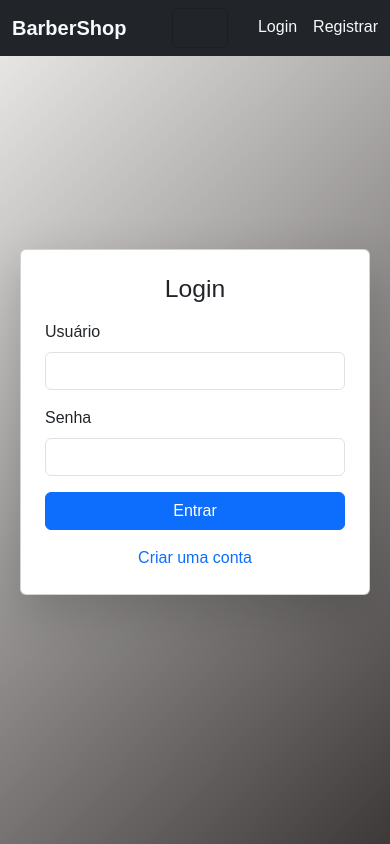
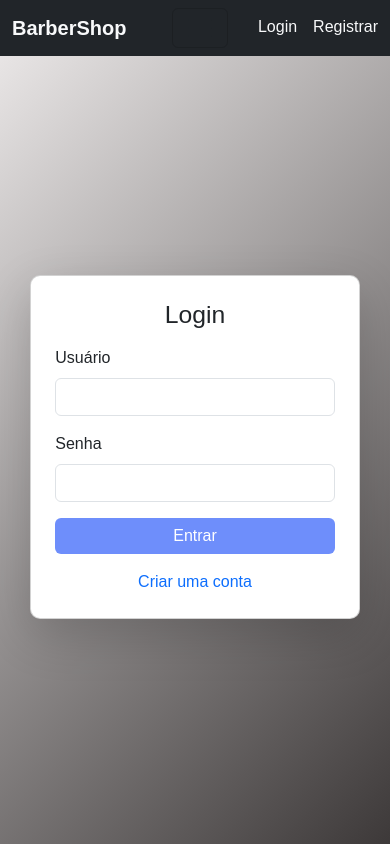
Before and after one commit to ViniciusTeixeira-Dev/CS50-BarberShop, a Flask app: page /login in a window 390 px wide. Run offline with Flask 3, Linux system fonts and the light colour scheme.

Commit message:
add: register, functional flash  fix: css

```diff
--- a/BarberShop/app.py
+++ b/BarberShop/app.py
@@ -13,7 +13,6 @@ app.teardown_appcontext(close_db)
 
 
 @app.route("/")
-@login_required
 def index():
     return render_template("layout.html")
 
@@ -36,6 +35,40 @@ def login():
     else:
         return render_template("login.html")
 
+@app.route("/register", methods=["GET", "POST"])
+def register():
+    if request.method == "POST":
+        username = request.form["username"]
+        password = request.form["password"]
+        passwordConfirm = request.form["passwordConfirm"]
+
+        #Verifica se ja tem um usuario com o mesmo nome
+        db = get_db()
+        user = db.execute("SELECT * FROM users WHERE username = ?", (username,)).fetchone()
+        if user is not None:
+            flash("Este nome ja está em uso", "warning")
+            return redirect("/register")
+
+        #Verifica se as senhas são diferentes
+        if password != passwordConfirm:
+            flash("Senhas não coincidem", "warning")
+            return redirect("/register")
+
+        #Insere no banco de dados o novo usuario com a senha hasheada(para maior segurança)
+        password = generate_password_hash(password)
+
+        db = get_db()
+        db.execute("INSERT INTO users (username, password) VALUES (?,?)", (username,password))
+        db.commit()
+
+        return redirect("/")
+
+    else:
+        return render_template("register.html")
+
+
+
+
 
 
 
--- a/BarberShop/static/styles.css
+++ b/BarberShop/static/styles.css
@@ -1,10 +1,29 @@
+/* ===== RESET & BASE STYLES ===== */
+* {
+    margin: 0;
+    padding: 0;
+    box-sizing: border-box;
+    font-family: Arial, sans-serif;
+}
+
+body {
+    min-height: 100vh;
+    background: linear-gradient(135deg, #f0eded, #3d3939);
+    padding-top: 70px; /* Espaço para a navbar fixa */
+}
+
+/* ===== NAVBAR STYLES ===== */
+.navbar {
+    min-height: 56px;
+    background-color: #212529 !important;
+}
+
 .nav-link {
     position: relative;
-    padding-bottom: 2px; /* Espaço para o sublinhado */
-    transition: color 0.3s ease-in-out;
+    padding-bottom: 2px;
+    transition: color 0.3s ease;
 }
 
-/* Sublinhado fino e discreto */
 .nav-link::after {
     content: "";
     position: absolute;
@@ -13,81 +32,91 @@
     width: 0;
     height: 2px;
     background-color: white;
-    transition: width 0.2s ease-in-out, left 0.2s ease-in-out;
+    transition: all 0.3s ease;
 }
 
-/* Expande de forma centralizada */
 .nav-link:hover::after {
-    width: 50%;
-    left: 25%;
+    width: 100%;
+    left: 0;
 }
 
-/* Sublinhado vermelho para o Logout */
-.logout-link:hover::after {
+.nav-link.text-danger:hover::after {
     background-color: red;
 }
 
-/* Login / registro */
+/* ===== FLASH MESSAGES ===== */
+.flash-messages {
+    position: fixed;
+    top: 70px;
+    left: 0;
+    right: 0;
+    z-index: 1050;
+    padding: 0 15px;
+}
 
-* {
-    margin: 0;
-    padding: 0;
-    box-sizing: border-box;
-    font-family: Arial, sans-serif;
+.flash-messages .alert {
+    max-width: 600px;
+    margin: 10px auto;
+    text-align: center;
+    animation: fadeIn 0.3s ease-out;
+    box-shadow: 0 2px 10px rgba(0,0,0,0.1);
+    font-weight: bold;
 }
-body {
-    display: flex;
-    justify-content: center;
-    align-items: center;
-    height: 100vh;
-    background: linear-gradient(135deg, #f0eded, #3d3939);
+
+@keyframes fadeIn {
+    from { opacity: 0; transform: translateY(-20px); }
+    to { opacity: 1; transform: translateY(0); }
 }
-.login-container {
+
+/* ===== LOGIN FORM ===== */
+.container.d-flex {
+    padding-top: 0;
+    position: relative;
+    z-index: 1;
+}
+
+.card {
     background: white;
-    padding: 2rem;
     border-radius: 10px;
     box-shadow: 0 4px 10px rgba(0, 0, 0, 0.2);
-    width: 300px;
-    text-align: center;
 }
-.login-container h2 {
-    margin-bottom: 20px;
+
+.form-control {
+    transition: border-color 0.15s ease-in-out;
 }
-.input-group {
-    margin-bottom: 15px;
-    text-align: left;
+
+.form-control:focus {
+    border-color: #86b7fe;
+    outline: 0;
+    box-shadow: 0 0 0 0.25rem rgba(13, 110, 253, 0.25);
 }
-.input-group label {
-    display: block;
-    font-weight: bold;
+
+.btn-primary {
+    background-color: #6e8efb;
+    border: none;
+    transition: background-color 0.3s;
 }
-.input-group input {
-    width: 100%;
-    padding: 10px;
-    margin-top: 5px;
-    border: 1px solid #ccc;
-    border-radius: 5px;
+
+.btn-primary:hover {
+    background-color: #5a7be0;
 }
-.login-btn {
-    width: 100%;
-    padding: 10px;
-    background: #6e8efb;
-    border: none;
-    color: white;
-    font-size: 16px;
-    border-radius: 5px;
-    cursor: pointer;
-    transition: 0.3s;
+
+/* ===== RESPONSIVIDADE ===== */
+@media (max-width: 768px) {
+    body {
+        padding-top: 60px;
+    }
+
+    .flash-messages {
+        top: 60px;
+        padding: 0 10px;
+    }
+
+    .card {
+        width: 90% !important;
+    }
+
+    .navbar-collapse {
+        padding-top: 0.5rem;
+    }
 }
-.login-btn:hover {
-    background: #5a7be0;
-}
-.register-link {
-    margin-top: 10px;
-    display: block;
-    color: #6e8efb;
-    text-decoration: none;
-}
-.register-link:hover {
-    text-decoration: underline;
-}
--- a/BarberShop/templates/layout.html
+++ b/BarberShop/templates/layout.html
@@ -1,27 +1,21 @@
 <!DOCTYPE html>
 <html lang="en">
 <head>
-
-        <!-- http://getbootstrap.com/docs/5.3/ -->
-        <link href="https://cdn.jsdelivr.net/npm/bootstrap@5.3.3/dist/css/bootstrap.min.css" rel="stylesheet" integrity="sha384-QWTKZyjpPEjISv5WaRU9OFeRpok6YctnYmDr5pNlyT2bRjXh0JMhjY6hW+ALEwIH" crossorigin="anonymous">
-        <script src="https://cdn.jsdelivr.net/npm/bootstrap@5.3.3/dist/js/bootstrap.bundle.min.js" integrity="sha384-YvpcrYf0tY3lHB60NNkmXc5s9fDVZLESaAA55NDzOxhy9GkcIdslK1eN7N6jIeHz" crossorigin="anonymous"></script>
-
+    <!-- Bootstrap CSS -->
+    <link href="https://cdn.jsdelivr.net/npm/bootstrap@5.3.3/dist/css/bootstrap.min.css" rel="stylesheet">
+    <!-- Bootstrap JS -->
+    <script src="https://cdn.jsdelivr.net/npm/bootstrap@5.3.3/dist/js/bootstrap.bundle.min.js"></script>
     <link href="/static/styles.css" rel="stylesheet">
-
     <title>TESTE: {% block title %}{% endblock %}</title>
-
-
 </head>
-
 <body>
+    <!-- Navbar fixa no topo -->
     <nav class="navbar navbar-expand-lg bg-dark fixed-top">
         <div class="container-fluid">
             <a class="navbar-brand text-light fw-bold">BarberShop</a>
-
             <button class="navbar-toggler" type="button" data-bs-toggle="collapse" data-bs-target="#navbarNav">
                 <span class="navbar-toggler-icon"></span>
             </button>
-
             <div class="collapse navbar-collapse" id="navbarNav">
                 <ul class="navbar-nav">
                     <li class="nav-item">
@@ -43,15 +37,26 @@
                     <a class="nav-link text-light" href="/register">Registrar</a>
                 {% endif %}
             </div>
-
         </div>
     </nav>
 
+    <!-- Mensagens Flash (posição fixa abaixo da navbar) -->
+    <div class="flash-messages">
+        {% with messages = get_flashed_messages(with_categories=true) %}
+            {% if messages %}
+                {% for category, message in messages %}
+                    <div class="alert alert-{{ category }} alert-dismissible fade show fw-bold mx-auto my-2" style="max-width: 600px;">
+                        {{ message }}
+                        <button type="button" class="btn-close" data-bs-dismiss="alert"></button>
+                    </div>
+                {% endfor %}
+            {% endif %}
+        {% endwith %}
+    </div>
 
-        <main>
+    <!-- Conteúdo principal -->
+    <main class="main-content">
         {% block main %}{% endblock %}
     </main>
-
 </body>
-
 </html>
--- a/BarberShop/templates/login.html
+++ b/BarberShop/templates/login.html
@@ -5,7 +5,7 @@
 {% endblock %}
 
 {% block main %}
-<div class="container d-flex justify-content-center align-items-center" style="height: 80vh;">
+<div class="container d-flex justify-content-center align-items-center" style="height: calc(100vh - 70px);">
     <div class="card p-4 shadow-lg" style="width: 350px;">
         <h2 class="text-center mb-3">Login</h2>
         <form action="{{ url_for('login') }}" method="POST">
```
Also changed, not shown: BarberShop/templates/register.html (added, +31 -0 lines), BarberShop/BarberShop.db. Lines whose indentation alone changed are shown as unchanged.
